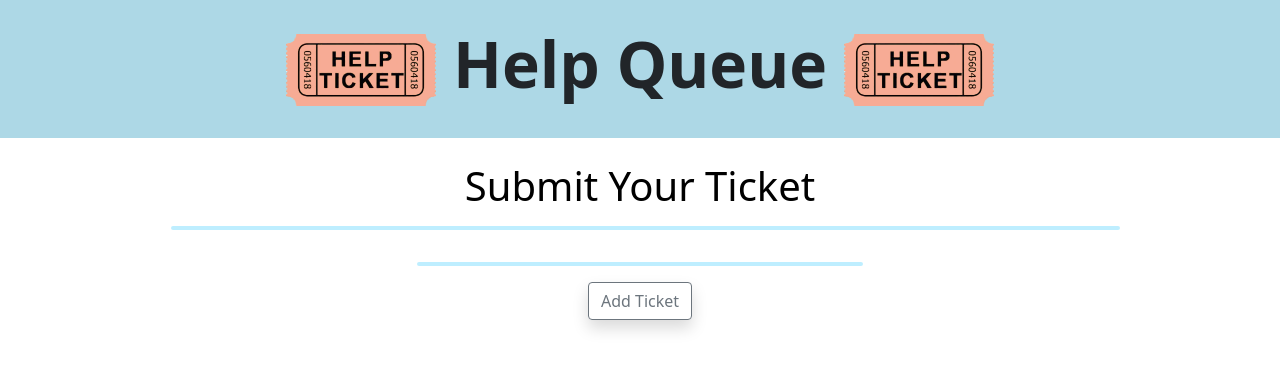
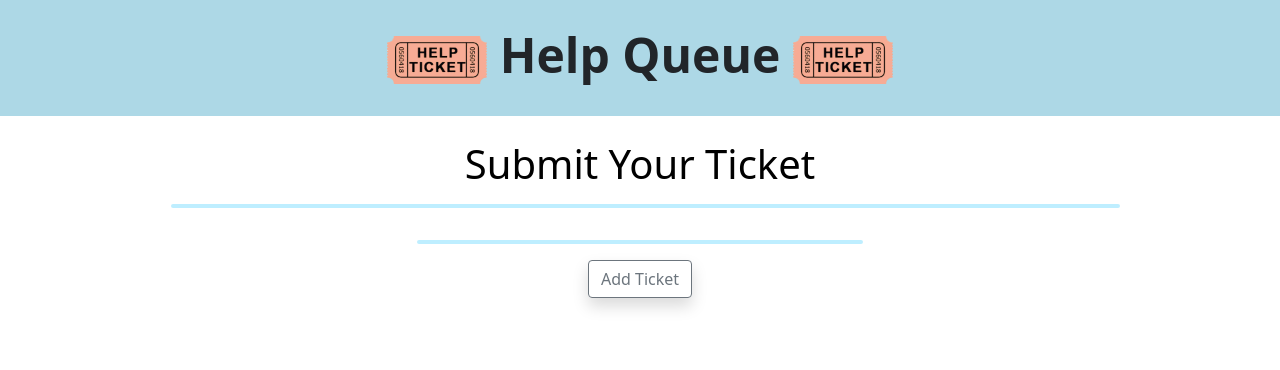
Before and after one commit to johnwhittenstudio/help-queue, a React (Create React App) app: page / in a window 1280 px wide. Shown: the top 370 px of the page. Built offline with nearby package versions, Linux system fonts and the light colour scheme.

Commit message:
push the rest of firebase install updates

```diff
--- a/package.json
+++ b/package.json
@@ -7,6 +7,7 @@
     "@testing-library/react": "^13.2.0",
     "@testing-library/user-event": "^13.5.0",
     "bootstrap": "^5.1.3",
+    "firebase": "^9.8.3",
     "fsevents": "^2.3.2",
     "moment": "^2.24.0",
     "react": "^18.1.0",
--- a/src/components/Header.js
+++ b/src/components/Header.js
@@ -3,7 +3,7 @@ import ticketsImage from "./../img/ticket.png";
 
 function Header(props){
   const headerImageStyle = {
-    width: "150px"
+    width: "100px"
   }
   return (
     <React.Fragment>
--- a/src/index.css
+++ b/src/index.css
@@ -69,5 +69,5 @@ code {
 
 #header{
   padding-top: 2%;
-  font-size: 4rem;
+  font-size: 3rem;
 }
```
Also changed, not shown: 1 other file (tests, documents, lock files or other folders).
